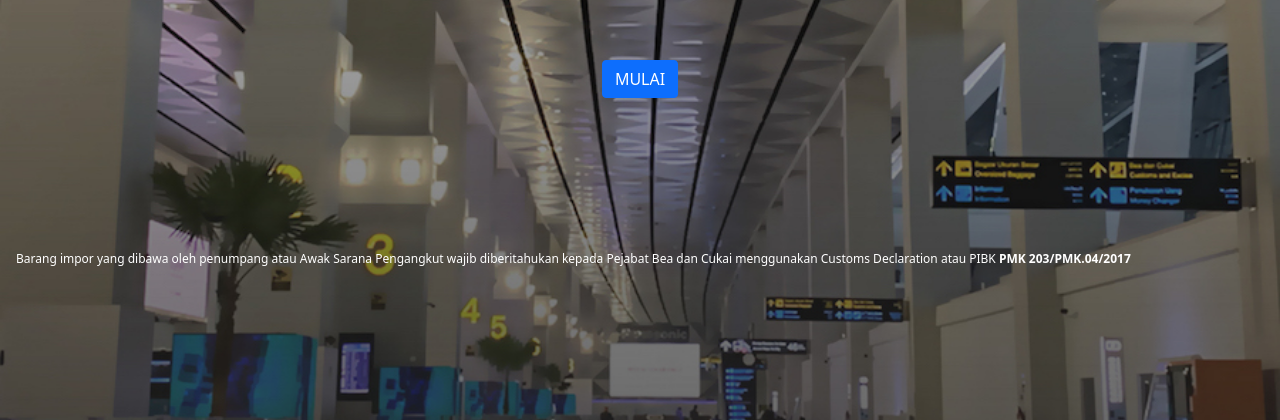
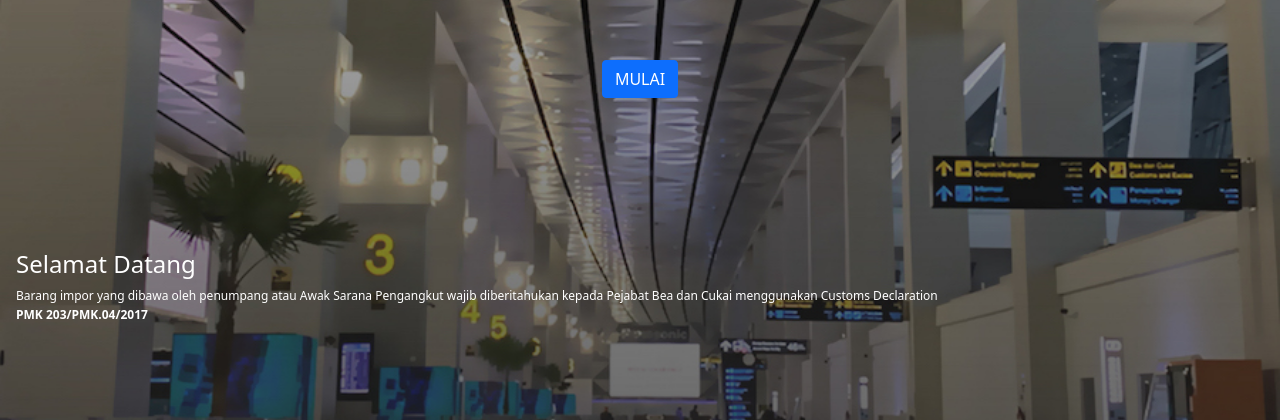
Before and after one commit to robbi1992/ecd, a CodeIgniter app: page /database/ in a window 1280 px wide. Shown: the part 380-800 px from the top of the page. Run offline with CodeIgniter, Linux system fonts and the light colour scheme.

Commit message:
landing page

```diff
--- a/application/controllers/Home.php
+++ b/application/controllers/Home.php
@@ -5,16 +5,18 @@ class Home extends CI_Controller {
 
     private function get_language($en = false) {
         $data = array (
-            'text' => 'Barang impor yang dibawa oleh penumpang atau Awak Sarana Pengangkut wajib diberitahukan kepada Pejabat Bea dan Cukai
-            menggunakan Customs Declaration atau PIBK <b>PMK 203/PMK.04/2017</b>',
+            'text' => '<p>Barang impor yang dibawa oleh penumpang atau Awak Sarana Pengangkut wajib diberitahukan kepada Pejabat Bea dan Cukai
+            menggunakan Customs Declaration</p><p style="margin-top:-15px;"><b>PMK 203/PMK.04/2017</b></p>',
             'button' => 'MULAI',
+            'header' => 'Selamat Datang',
             'active' => 0
         );
 
         if ($en) {
             $data = array (
-                'text' => 'Imported goods carried by Passengers or Transportation Means Crew must be notified to Customs Officer by Customs Declaration or PIBK <b>PMK 203/PMK.04/2017</b>',
+                'text' => '<p>Imported goods carried by Passengers or Crew must be notified to Customs Officer by Customs Declaration</p> <p style="margin-top:-15px;"><b>PMK 203/PMK.04/2017</b></p>',
                 'button' => 'START',
+                'header' => 'Welcome',
                 'active' => 1
             );
         }
--- a/application/views/home.php
+++ b/application/views/home.php
@@ -41,6 +41,7 @@
             </div>
             <div class="mt-5">&nbsp;</div>
             <div class="mt-5 text-white p-3 bc-desc">
+                <h4><?=$home['header'];?></h4>
                 <?= $home['text']; ?>
             </div>
             <!--
--- a/application/views/passengers.php
+++ b/application/views/passengers.php
@@ -316,7 +316,7 @@
             <div class="bc-page goods_t_m3 mt-3 d-none">
                 <div class="card">
                     <div class="card-header bc-bg">
-                        <?=($en) ? 'Term - Currency / Bearer Negotiable Instrument' : 'Ketentuan - Uang / Instrumen Pembayaran Lain';?>
+                        <?=($en) ? 'Currency / Bearer Negotiable Instrument' : 'Uang / Instrumen Pembayaran Lain';?>
                     </div>
                     <div class="card-body bc-desc"><?=$desc['goods']['t&m3'];?></div>
                     <div class="card-footer">
```
